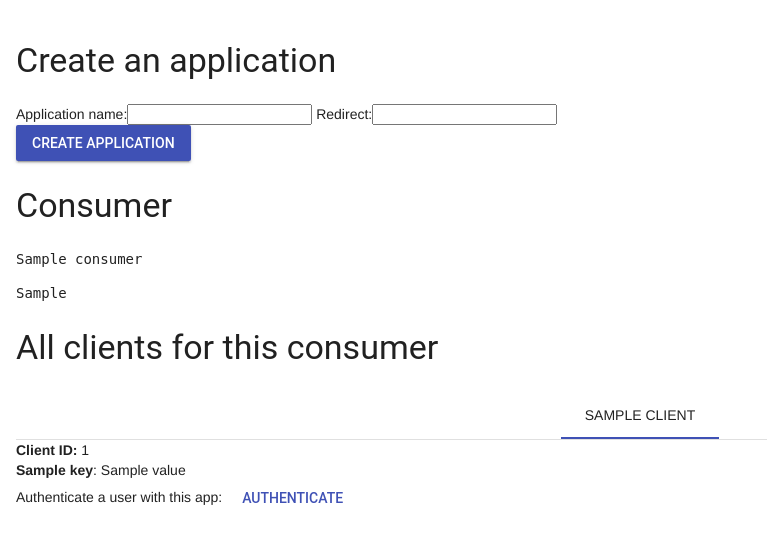
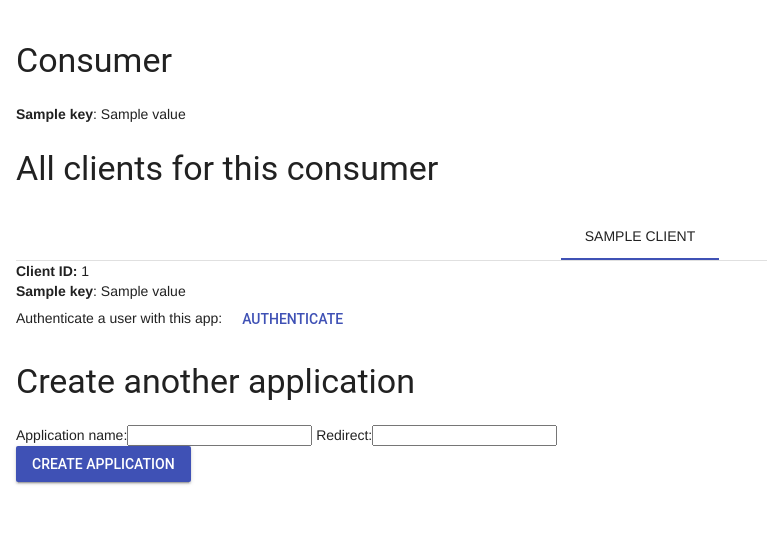
Before and after one commit to toast38coza/docker-kong-oauth, a Django app: template userservice/oauth/templates/oauth/applications.html in a window 1280 px wide. Shown: the top 544 px of the page, without its empty margins (0-767 px from the left). Run offline with Django 3.2, Linux system fonts and the light colour scheme; the template is opened without the code that fills it: values that come from a table or form of the project are taken from there, most other values are stand-ins (such as "Sample title", 1, 10 or a date in 2020); some libraries are stand-ins or nearby versions.

Commit message:
Running e2e + some documentation

```diff
--- a/client/app.py
+++ b/client/app.py
@@ -32,8 +32,7 @@ def hello():
         # get token
 
         token = get_token(code, client_id, client_secret).json()
-
-
+        print (token)
         url1 = "{}/service1?access_token={}" . format (kong_url, token.get('access_token'))
         url2 = "{}/service2?access_token={}" . format (kong_url, token.get('access_token'))
         service1_response = requests.get(url1, verify=False)
--- a/userservice/oauth/kong.py
+++ b/userservice/oauth/kong.py
@@ -36,7 +36,7 @@ def get_consumer_clients(consumer_id):
 def get_or_create_consumer(user):
     consumer_response = get_consumer_by_username(user.username)
     if consumer_response.status_code == 404:
-        consumer_response = create_consumer(user.username, user.pk)
+        consumer_response = create_consumer(user)
     return consumer_response
 
 def get_consumer(consumer_id):
--- a/userservice/oauth/templates/oauth/applications.html
+++ b/userservice/oauth/templates/oauth/applications.html
@@ -2,21 +2,15 @@
 
 {% block 'content' %}
 <div class="mdl-cell mdl-cell--12-col">
-	<h3>Create an application</h3>
-	<form action="/application/" method="POST">
-		{% csrf_token %}
-		{{application_form}}
-		<div>
-			<button class="mdl-button mdl-js-button mdl-button--raised mdl-button--colored">Create Application</button>
-		</div>
-	</form>
+
 	{% if consumer %}
 	<h3>Consumer</h3>
-	<pre><code>{{consumer}}</code></pre>
+	{% for key, value in consumer.items %}
+    <div><strong>{{key}}</strong>: {{value}}</div>
+    {% endfor %}
 	{% endif %}
 
-	{% if client_list %}
-	<pre><code>{{client_list}}</code></pre>
+	{% if client_list.data %}
 	<h3>All clients for this consumer</h3>
 	<div class="mdl-tabs mdl-js-tabs mdl-js-ripple-effect">
 	  <div class="mdl-tabs__tab-bar">
@@ -40,6 +34,23 @@
 	  </div>
 	  {% endfor %}
 	</div>
+	<h3>Create another application</h3>
+	<form action="/application/" method="POST">
+		{% csrf_token %}
+		{{application_form}}
+		<div>
+			<button class="mdl-button mdl-js-button mdl-button--raised mdl-button--colored">Create Application</button>
+		</div>
+	</form>
+	{% else %}
+	<h3>Create an application</h3>
+	<form action="/application/" method="POST">
+		{% csrf_token %}
+		{{application_form}}
+		<div>
+			<button class="mdl-button mdl-js-button mdl-button--raised mdl-button--colored">Create Application</button>
+		</div>
+	</form>
 	{% endif %}
 </div>
 {% endblock %}
--- a/userservice/oauth/views.py
+++ b/userservice/oauth/views.py
@@ -28,18 +28,17 @@ def oauth_allow_access(request):
 @login_required
 @require_http_methods(["GET", "POST"])
 def create_application(request):
-    client = None
+
     consumer = kong.get_or_create_consumer(request.user)
 
     if request.method == 'POST':
         application_form = forms.ClientApplicationForm(request.POST)
         if application_form.is_valid():
-            consumer = application_form.save(request.user)
+            application_form.save(request.user)
     else:
         data = {
             "username": request.user.username,
             "custom_id": request.user.pk,
-            "client": client,
             "consumer": consumer,
         }
         application_form = forms.ClientApplicationForm(initial=data)
@@ -50,7 +49,6 @@ def create_application(request):
 
     context = {
         "application_form": application_form,
-        "client": client,
         "consumer": consumer.json(),
         "client_list": client_list.json()
     }
--- a/userservice/userservice/settings.py
+++ b/userservice/userservice/settings.py
@@ -130,6 +130,6 @@ KONG_URL = os.environ.get('kong_url', 'https://192.168.99.100:8443')
 # using oauth2 plugin
 OAUTH_SERVICE = {
     "host": "service1.com",
-    "provision_key": "7656a7f4dee345a6a1270a273c099480"
+    "provision_key": "6673d81e2f8b498bb8ee916314f9bb11"
 }
-LOGIN_URL = '/admin/login'
+LOGIN_URL = '/admin/login/'
```
Also changed, not shown: README.md, userservice/db.sqlite3, 3 other files.
